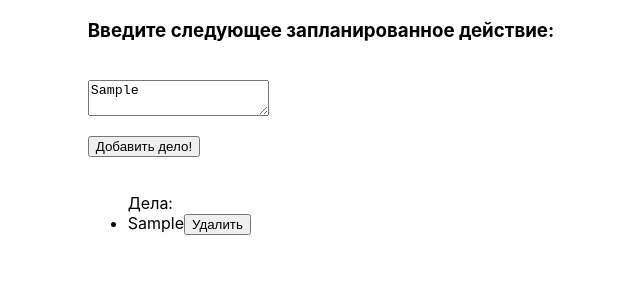
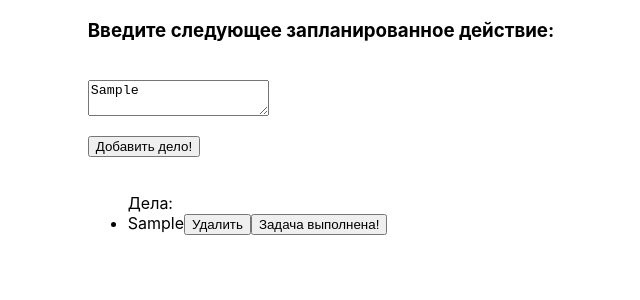
Before and after one commit to Dmis0474/To-do-list-APP, a React (Create React App) app: page / in a window 1280 px wide. Both pictures are taken after typing "Sample" into the empty fields and a click on the button "Добавить дело!". Shown: the top 300 px of the page, without its empty margins (319-959 px from the left). Built offline with nearby package versions, Linux system fonts and the light colour scheme.

Commit message:
added buttons

```diff
--- a/src/components/inputArea/inputArea.jsx
+++ b/src/components/inputArea/inputArea.jsx
@@ -8,7 +8,7 @@ const InputArea = () => {
 
   const handleChange = (e) => {
     setTask(e.target.value);
-    console.log(task);
+    // console.log(task);
   }
 
 
@@ -17,25 +17,37 @@ const InputArea = () => {
     e.preventDefault();
     const taskObj = {id: generatedId, text: task, done: false}
     setTasks([...tasks, taskObj])
-    console.log(tasks);
+    e.target.value = '';
+    // console.log(tasks);
   }
 
   function handleDelete(e) {
-    console.log(e.target.parentNode.getAttribute('id'))
+    // console.log(e.target.parentNode.getAttribute('id'))
     setTasks(tasks.filter((task) => task.id !== e.target.parentNode.getAttribute('id')))
+  }
+
+
+  function taskDone(e) {
+      e.target.parentNode.style.textDecorationLine = 'line-through';
   }
 
 
 
  let taskList = tasks.map((task, index) => {
-    return <li id={task.id} key={task.id}>{task.text}<button form={task.id} onClick={handleDelete}>Удалить</button></li>
+    return (<li id={task.id} key={task.id}>
+      {task.text}
+      <button onClick={handleDelete}>Удалить</button>
+      <button onClick={taskDone}>Задача выполнена!</button>
+      </li>)
   })
 
   return (
-    <form onSubmit={handleSubmit} className={styles.inputArea}>
+    <form onSubmit={handleSubmit} onKeyDown={(event) => {
+      if(event.key === 'Enter') {handleSubmit(event)}
+    }} className={styles.inputArea}>
       <h3>Введите следующее запланированное действие:</h3>
       <textarea name="task" placeholder="Введите следующее дело..." onChange={handleChange}></textarea>
-      <button onSubmit={handleSubmit}>Добавить дело!</button>
+      <button>Добавить дело!</button>
       <ul>
         Дела:
         {taskList}
```
